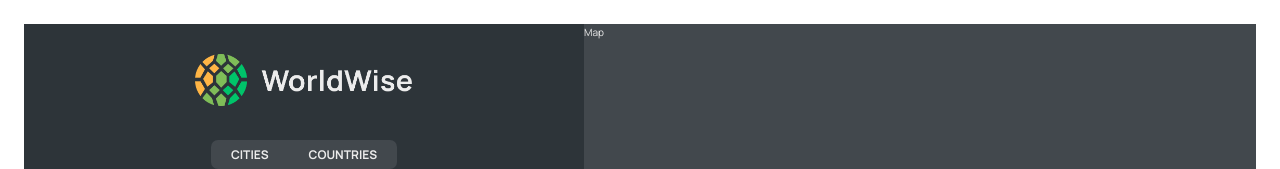
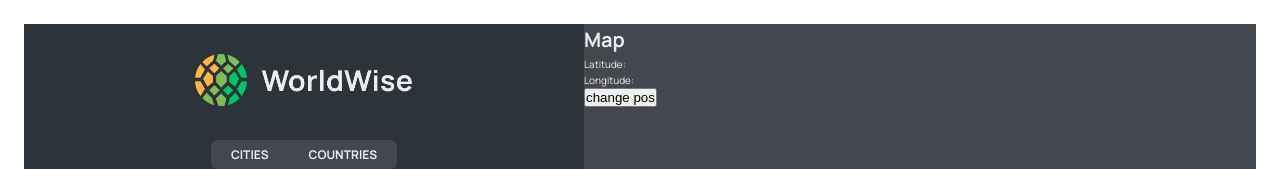
Before and after one commit to akai54/worldwise, a React (Vite) app: page /app in a window 1280 px wide. Shown: the top 169 px of the page. Built offline with nearby package versions, Linux system fonts and the light colour scheme; no server answers.

Commit message:
chore: Display latitude and longitude into City and Map components

```diff
--- a/src/components/City.jsx
+++ b/src/components/City.jsx
@@ -1,9 +1,11 @@
-import { useParams } from "react-router-dom";
+import { useParams, useSearchParams } from "react-router-dom";
 import styles from "./City.module.css";
 
 function City() {
   const { id } = useParams();
-
+  const [searchParams, setSearchParams] = useSearchParams();
+  const lat = searchParams?.get("lat");
+  const lng = searchParams?.get("lng");
   // TEMP DATA
   const currentCity = {
     cityName: "Lisbon",
@@ -14,7 +16,13 @@ function City() {
 
   const { cityName, emoji, date, notes } = currentCity;
 
-  return <h1>City {id}</h1>;
+  return (
+    <div>
+      <h1>City {id}</h1>
+      <p>Latitude: {lat}</p>
+      <p>Longitude: {lng}</p>
+    </div>
+  );
 
   /*return (
     <div className={styles.city}>
--- a/src/components/Map.jsx
+++ b/src/components/Map.jsx
@@ -1,7 +1,27 @@
+import { useState } from "react";
 import styles from "./Map.module.css";
+import { useSearchParams } from "react-router-dom";
 
 function Map() {
-  return <div className={styles.mapContainer}>Map</div>;
+  const [searchParams, setSearchParams] = useSearchParams();
+  const lat = searchParams?.get("lat");
+  const lng = searchParams?.get("lng");
+
+  return (
+    <div className={styles.mapContainer}>
+      <h1>Map</h1>
+      <p>Latitude: {lat}</p>
+      <p>Longitude: {lng}</p>
+
+      <button
+        onClick={() => {
+          setSearchParams({ lat: 0, lng: 0 });
+        }}
+      >
+        change pos
+      </button>
+    </div>
+  );
 }
 
 export default Map;
```
